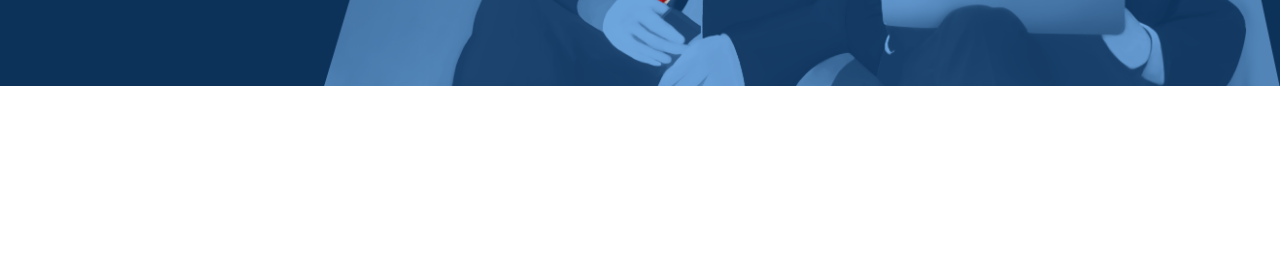
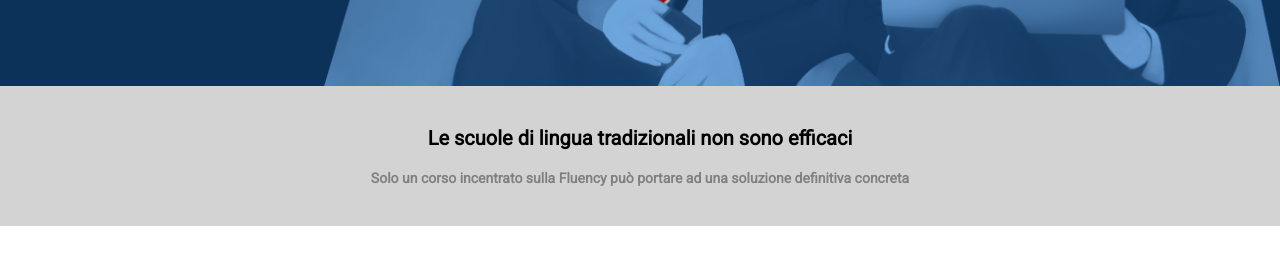
Before and after one commit to MatiaCasu/htmlcss-fluentify, a plain HTML site: page index.html in a window 1280 px wide. Shown: the part 411-676 px from the top of the page. Drawn offline with Linux system fonts and the light colour scheme.

Commit message:
Titolo main

```diff
--- a/css/style.css
+++ b/css/style.css
@@ -110,3 +110,18 @@ nav a, .button {
   padding: 15px 15px;
 }
 /* /HERO */
+
+/* MAIN */
+.main-title{
+  background-color: lightgrey;
+  text-align: center;
+  padding: 40px 0;
+  color: grey;
+}
+
+.main-title > h3{
+  font-size:20px;
+  padding-bottom: 20px;
+  color: black;
+}
+/* /MAIN */
--- a/index.html
+++ b/index.html
@@ -42,7 +42,10 @@
     <!-- /INTESTAZIONE -->
     <!-- CORPO -->
     <main>
-
+      <div class="main-title">
+        <h3>Le scuole di lingua tradizionali non sono efficaci</h3>
+        <h6>Solo un corso incentrato sulla Fluency può portare ad una soluzione definitiva concreta</h6>
+      </div>
     </main>
     <!-- /CORPO -->
   </body>
```
